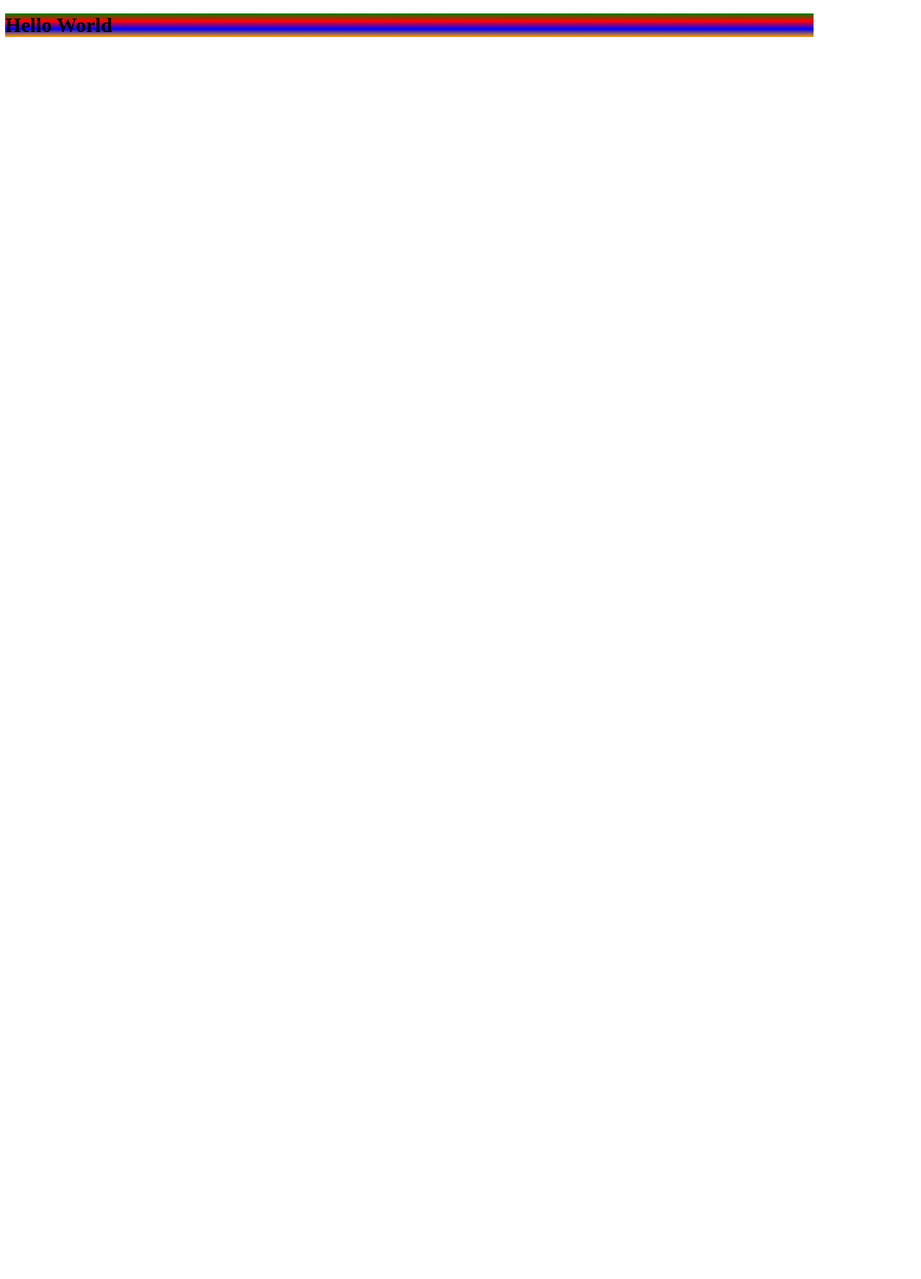
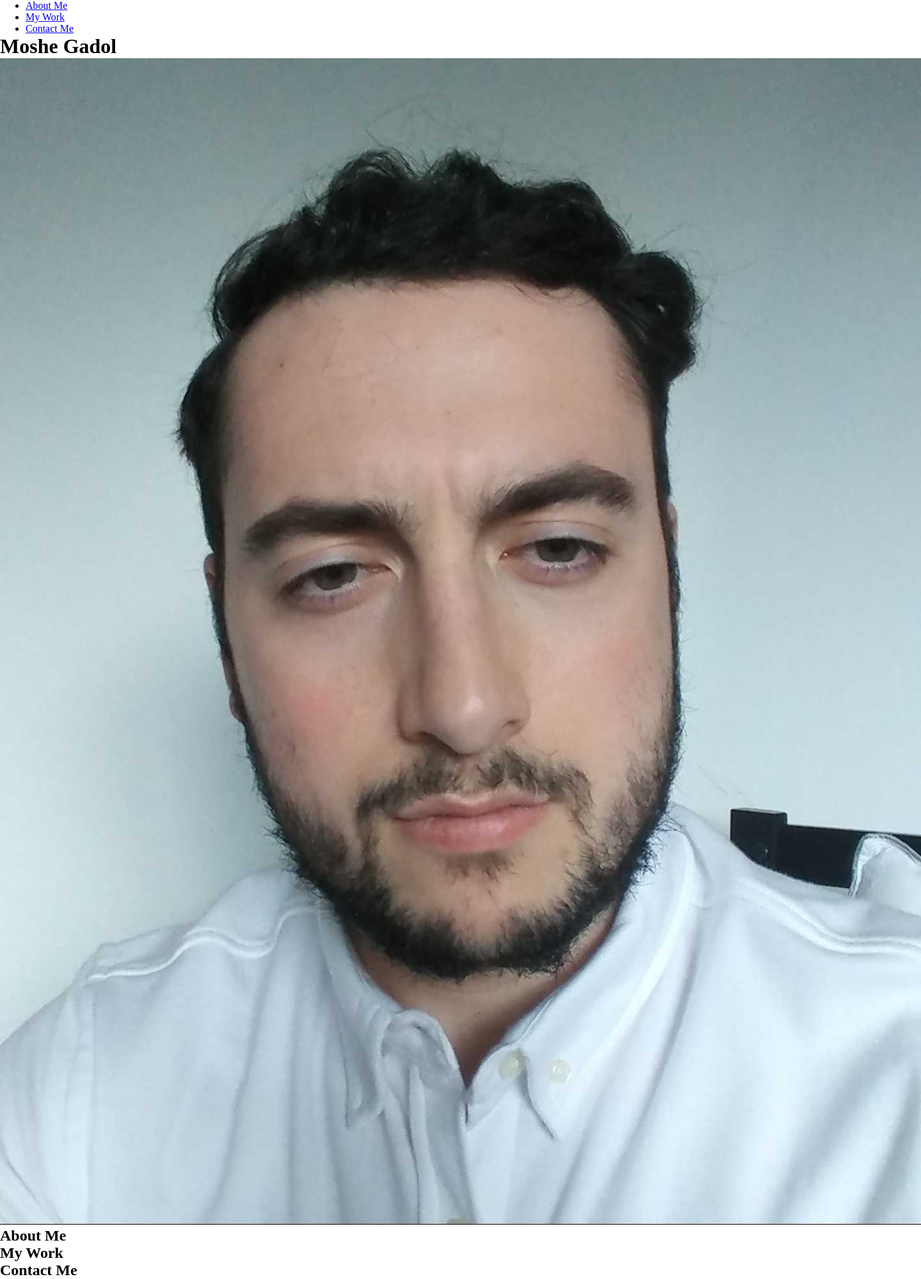
Before and after one commit to Moshe-jpg/Resume, a plain HTML site: page index.html in a window 1280 px wide. Shown: the whole page at 64% size, 1440 px wide, since content can reach past the window. Before the commit the page ends 800 px from the top, so only its background shows below. Drawn offline with Linux system fonts and the light colour scheme.

Commit message:
added general structure

```diff
--- a/index.html
+++ b/index.html
@@ -1,13 +1,47 @@
 <!DOCTYPE html>
 <html lang="en">
-<head>
-    <meta charset="UTF-8">
-    <meta http-equiv="X-UA-Compatible" content="IE=edge">
-    <meta name="viewport" content="width=device-width, initial-scale=1.0">
-    <link rel="stylesheet" href="styles.css">
+  <head>
+    <meta charset="UTF-8" />
+    <meta http-equiv="X-UA-Compatible" content="IE=edge" />
+    <meta name="viewport" content="width=device-width, initial-scale=1.0" />
+    <link rel="stylesheet" href="styles.css" />
     <title>Document</title>
-</head>
-<body>
-    <h1>Hello World</h1>
-</body>
+  </head>
+  <body>
+    <header>
+      <nav>
+        <ul class="nav-flex">
+          <li>
+            <a href="about-me" id="about-me">About Me</a>
+          </li>
+          <li>
+            <a href="my-work" id="my-work">My Work</a>
+          </li>
+          <li>
+            <a href="contact-me" id="contact-me">Contact Me</a>
+          </li>
+        </ul>
+      </nav>
+      <h1>Moshe Gadol</h1>
+      <img class="header-image" src="images\20220515_172751-1.jpg" alt="Moshe Picture" />
+    </header>
+    <section id="about-me">
+        <article>
+           <h2 class="section-header">About Me</h2>
+           <p class="section-text"></p>
+        </article>
+    </section>
+    <section id="my-work">
+        <article>
+            <h2 class="section-header">My Work</h2>
+            <p class="section-text"></p>
+        </article>
+    </section>
+    <section id="contact-me">
+        <article>
+            <h2 class="section-header">Contact Me</h2>
+            <p class="section-text"></p>
+        </article>
+    </section>
+  </body>
 </html>
--- a/styles.css
+++ b/styles.css
@@ -1,3 +1,3 @@
-h1 {
-    background: linear-gradient(green, red, blue, orange)
+* {
+    margin: 0;
 }
```
Also changed, not shown: images/20220515_172751-1.jpg (added), 1 other file.
